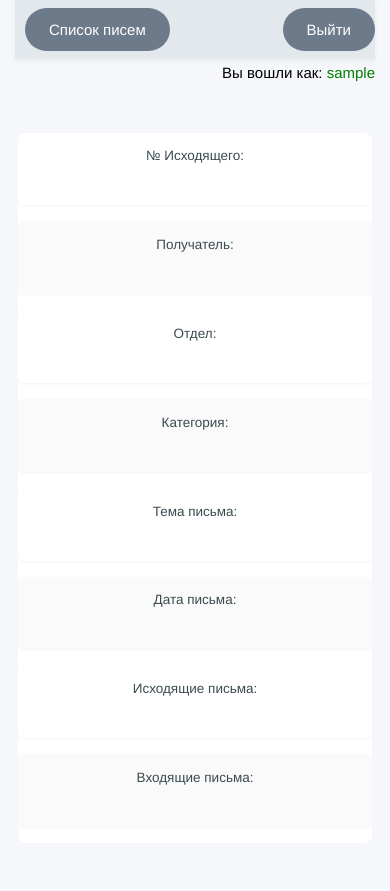
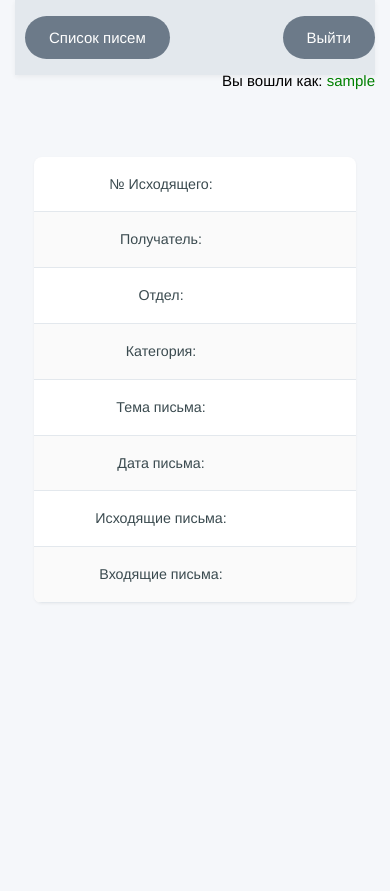
Before and after one commit to vestrik/django_correspondence, a Django app: page /correspondence_list/1/ in a window 390 px wide. After the commit the page ends 603 px from the top, so only its background shows below. Run offline with Django 5.2, Linux system fonts and the light colour scheme; the visitor is signed in with stand-in values (Sample User, id 1); data comes from the database, SQL or seed files in the repository; data that the repository does not hold is empty; some libraries are stand-ins or nearby versions.

Commit message:
Рефакторинг

```diff
--- a/correspondence/assets/css/styles.css
+++ b/correspondence/assets/css/styles.css
@@ -105,26 +105,6 @@
     outline: none;
   }
 
-  /* Адаптивность */
-  @media (max-width: 768px) {
-    .container {
-      padding: 1rem;
-    }
-
-    h1 {
-      font-size: 2rem;
-    }
-
-    .navbar {
-      padding: 0.5rem 0;
-    }
-  }
-
-  p {
-    margin-bottom: 15px;
-  }
-
-  /* Стили для лаконичной таблицы в спокойной цветовой гамме */
   table {
     width: 100%;
     border-collapse: collapse;
@@ -164,45 +144,9 @@
     transform: translateX(5px);
   }
 
-  /* Чередование цветов строк (опционально) */
+  /* Чередование цветов строк */
   tbody tr:nth-child(even) {
     background-color: #fafafa;
-  }
-
-  /* Адаптивность */
-  @media screen and (max-width: 768px) {
-    table {
-      font-size: 0.9em;
-      box-shadow: none;
-    }
-
-    th, td {
-      padding: 0.8rem;
-    }
-
-    thead {
-      display: none;
-    }
-
-    tr {
-      display: block;
-      margin-bottom: 1rem;
-      box-shadow: 0 1px 3px rgba(0,0,0,0.05);
-      border-radius: 6px;
-    }
-
-    td {
-      display: block;
-      text-align: right;
-      border-bottom: none;
-    }
-
-    td::before {
-      content: attr(data-label);
-      float: left;
-      font-weight: 500;
-      color: var(--primary-color);
-    }
   }
 
   .correspondence-detail-form__row {
--- a/correspondence/correspondence_list/views.py
+++ b/correspondence/correspondence_list/views.py
@@ -1,6 +1,6 @@
 from django.contrib.auth.decorators import login_required
 from django.shortcuts import render, redirect
-from django.core.exceptions import MultipleObjectsReturned, ObjectDoesNotExist
+from django.core.exceptions import ObjectDoesNotExist
 from django.http import HttpResponse
 from django.contrib.auth.models import User
 
```
